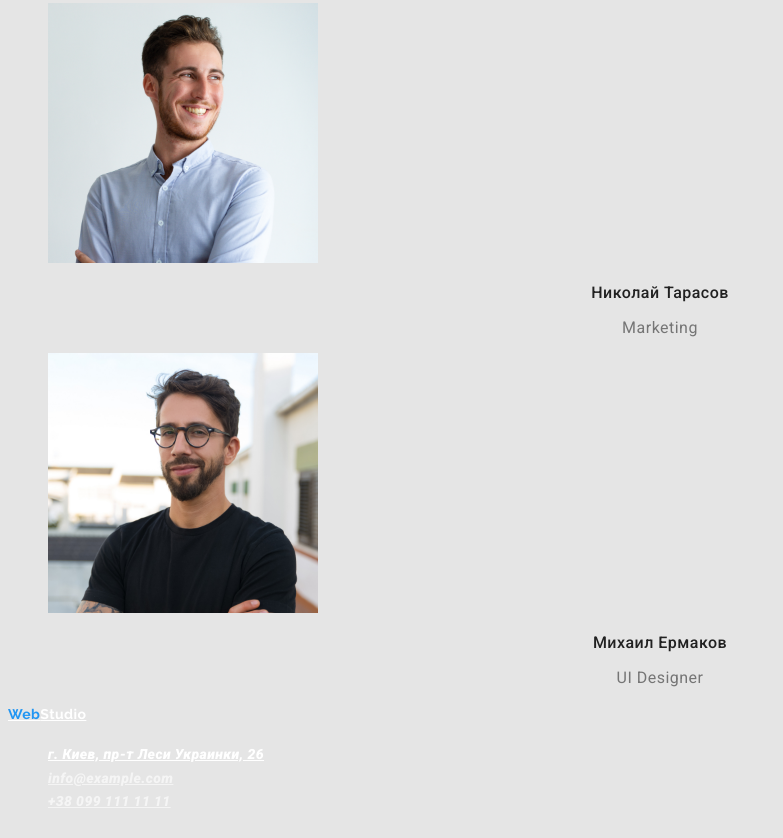
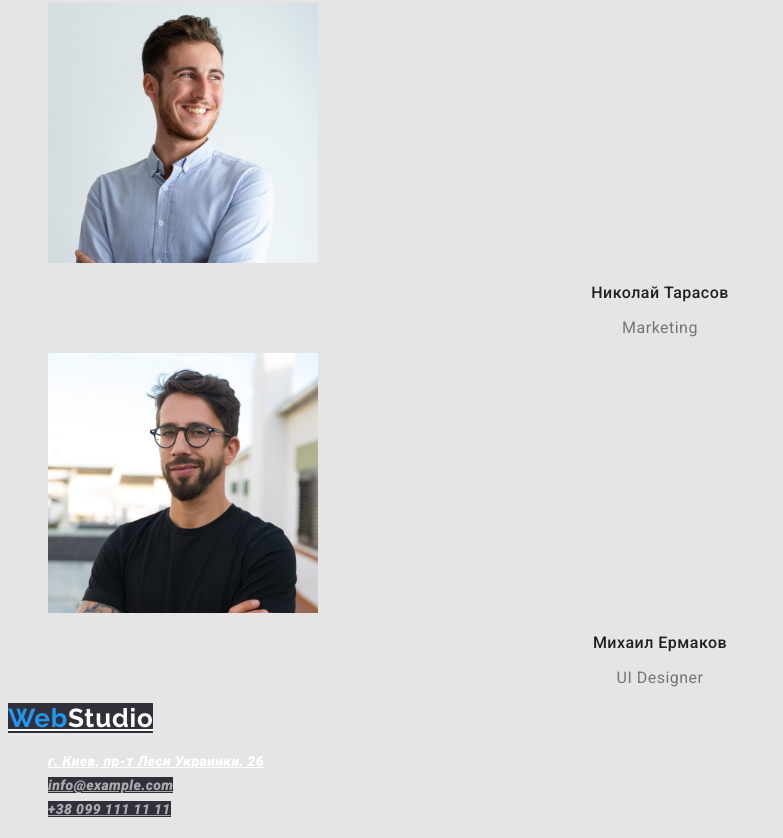
Before and after one commit to NataliaLyfar/goit-markup-hw-02, a plain HTML site: page index.html in a window 1280 px wide. Shown: the part 2404-3242 px from the top of the page, without its empty margins (0-783 px from the left). Drawn offline with Linux system fonts and the light colour scheme.

Commit message:
Дала фон футеру

```diff
--- a/css/styles.css
+++ b/css/styles.css
@@ -13,6 +13,9 @@ body {
 }
 .logo {
   color: #000000;
+}
+.logo,
+.footer.logo {
   font-family: Raleway, sans-serif;
   font-size: 26px;
   font-weight: 700;
@@ -113,8 +116,8 @@ body {
 .footer.logo {
   color: var(--active-text-color);
 }
-.address,
-.footer {
+.link.address,
+.link.footer {
   font-size: 14px;
   line-height: 1.71;
   letter-spacing: 0.03em;
@@ -125,6 +128,7 @@ body {
 }
 .footer {
   color: rgba(255, 255, 255, 0.6);
+  background-color: var(--second-background-color);
 }
 
 /* Портфолио */
```
